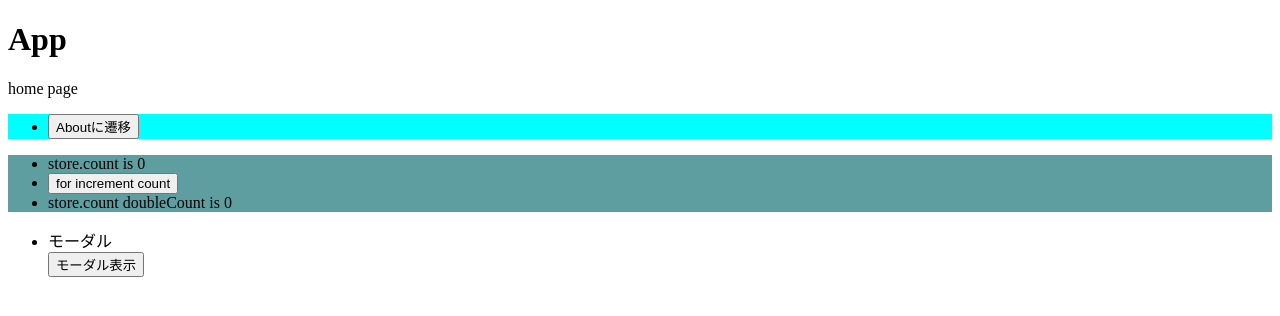
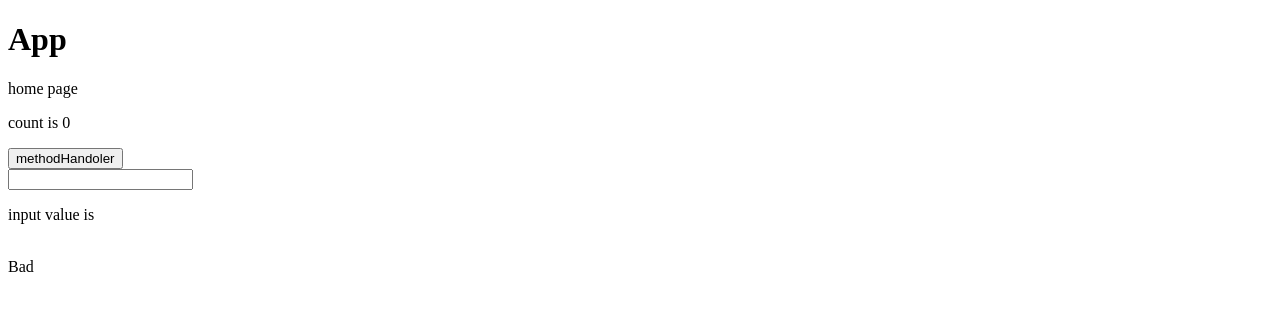
Before and after one commit to DynamicDaikon/vue-pinia, a Vue app: page / in a window 1280 px wide. Shown: the top 316 px of the page. Built offline with nearby package versions, Linux system fonts and the light colour scheme.

Commit message:
study watch()

```diff
--- a/src/stores/sampleStore.js
+++ b/src/stores/sampleStore.js
@@ -1,26 +1,35 @@
 import { defineStore } from 'pinia';
-import { ref, computed } from 'vue';
 
-export const useSampleStore = defineStore('sampleStore', () => {
-  /**
-   * state
-   */
-  const count = ref(0);
-  const name = ref('');
-  const isShow = ref(false);
-  /**
-   * getters
-   */
-  const doubleCounter = computed(() => count.value * 2);
-  /**
-   * actions
-   */
-  function increment() {
-    count.value++;
-  }
-  function reverse() {
-    this.isShow = !this.isShow;
-  }
-
-  return { count, name, isShow, doubleCounter, increment, reverse };
+export const useSampleStore = defineStore('sampleStore', {
+  state: () => ({
+    todoList: [],
+    id: 0,
+    count: 0,
+  }),
+  getters: {
+    doubleCount: (state) => state.todoList.length * 2,
+  },
+  actions: {
+    addRow(item) {
+      this.todoList.push({
+        item,
+        id: this.id++,
+        completed: false,
+      });
+    },
+    delRow(itemId) {
+      this.todoList = this.todoList.filter((object) => {
+        return object.id !== itemId;
+      });
+    },
+    toggleComplete(idToFind) {
+      const todo = this.todoList.find((obj) => obj.id === idToFind);
+      if (todo) {
+        todo.completed = !todo.completed;
+      }
+    },
+    increment() {
+      this.count++;
+    },
+  },
 });
--- a/src/views/ChildPage.vue
+++ b/src/views/ChildPage.vue
@@ -2,21 +2,11 @@
   <div class="modal">
     I'm child
     <button @click="closeModal">back</button>
-    <!-- <button @click="goHome">home</button> -->
   </div>
   <div id="modal-overlay"></div>
-  <!-- <div>親から受け取った値は{{ props.fromParent }}です</div> -->
 </template>
 
-<script setup>
-// import router from '../router/index';
-import { useSampleStore } from '@/stores/sampleStore';
-const store = useSampleStore();
-
-const closeModal = () => {
-  store.reverse();
-};
-</script>
+<script setup></script>
 
 <style scoped>
 .modal {
--- a/src/views/HomePage.vue
+++ b/src/views/HomePage.vue
@@ -1,43 +1,64 @@
 src/views/AboutPage.vue src/views/HomePage.vue
 <template>
   <div>home page</div>
-  <ul style="background-color: aqua">
+  <!-- <ul style="background-color: aqua">
     <li>
       <button @click="toAbout">Aboutに遷移</button>
     </li>
-  </ul>
-  <ul style="background-color: cadetblue">
-    <li>
-      <div>store.count is {{ store.count }}</div>
-    </li>
-    <li>
-      <button @click="increment">for increment count</button>
-    </li>
-    <li>
-      <div>store.count doubleCount is {{ store.doubleCounter }}</div>
-    </li>
-  </ul>
-  <ul>
-    <li>モーダル</li>
-    <button @click="showChild">モーダル表示</button>
-    <childPg v-if="store.isShow" />
-  </ul>
+  </ul> -->
+  <p>count is {{ count }}</p>
+  <button @click="increment">methodHandoler</button>
+  <br />
+  <input type="text" v-model="userInput" />
+  <p>input value is {{ userInput }}</p>
+  <br />
+  {{ evaluation }}
 </template>
 
 <script setup>
+/*
 import router from '../router/index';
 import { useSampleStore } from '@/stores/sampleStore';
-import childPg from './ChildPage.vue';
 const store = useSampleStore();
-const toAbout = () => {
-  router.push('/About');
-};
+*/
+import { ref, computed, watch, watchEffect } from 'vue';
+
+/**
+ * state
+ */
+const count = ref(0);
+const userInput = ref('');
+
+/**
+ * watch関数
+ * 引数を２つ取り、明示的に監視する項目を指定する
+ * 監視：値を参照することを指す。
+ * param1: 項目。オブジェクトを指定する。ので関数も入れ込むことが可能。
+ * param2: 検知時の処理。処理には引数でoldValue,newValueを指定でき、差分がある時のみ動作する。
+ */
+watch(count, () => {
+  console.log('watch');
+});
+
+/**
+ * watchEffect
+ * 画面上リアクティブな項目が変更されたら。
+ * 特に項目は指定しない。
+ */
+watchEffect(() => {});
+
+/**
+ * getters
+ */
+const evaluation = computed(() => {
+  return count.value > 3 ? 'Good' : 'Bad';
+});
+
+/**
+ * actions
+ */
 const increment = () => {
-  return store.increment();
-};
-const showChild = () => {
-  // router.push('/Child');
-  store.reverse();
+  count.value++;
 };
 </script>
 
```
